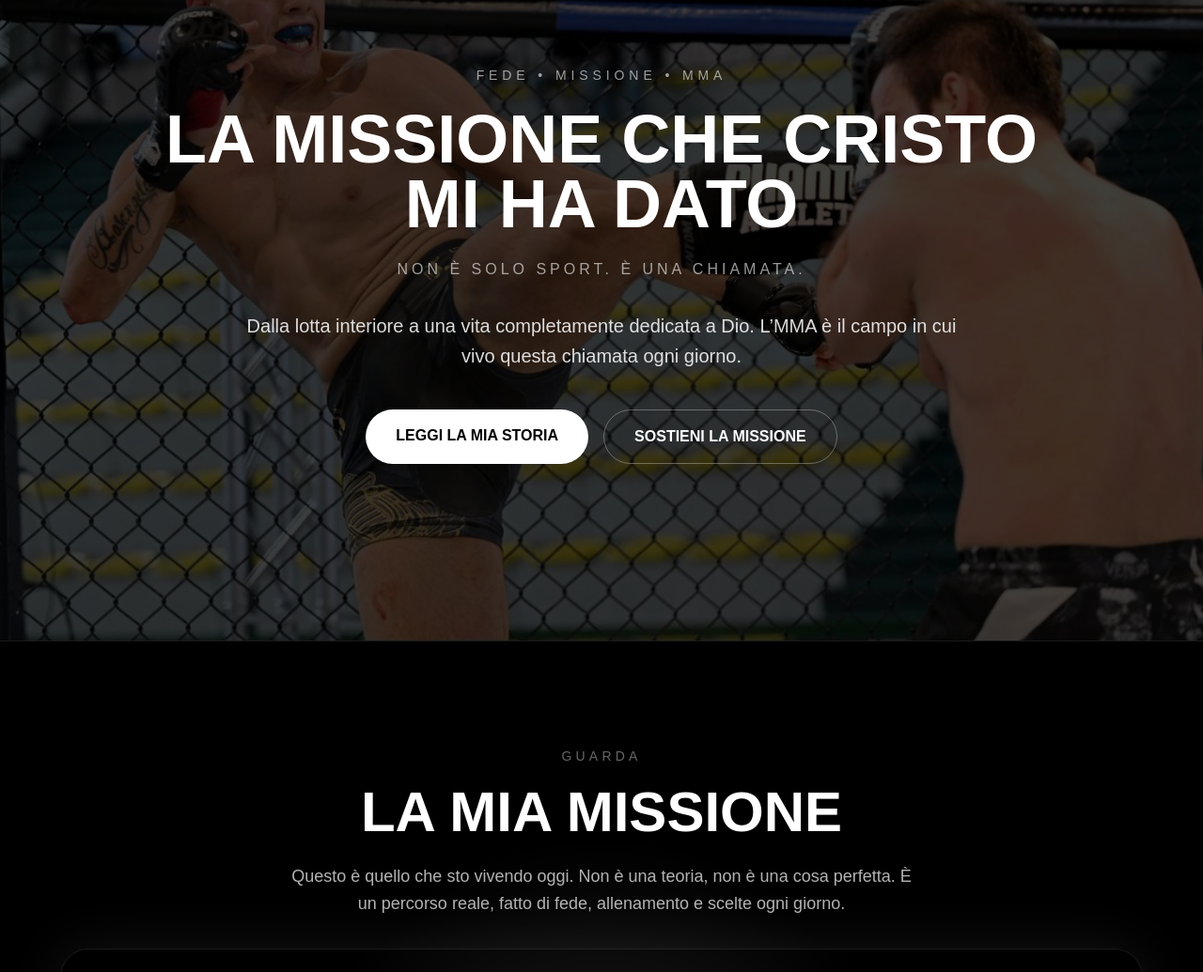
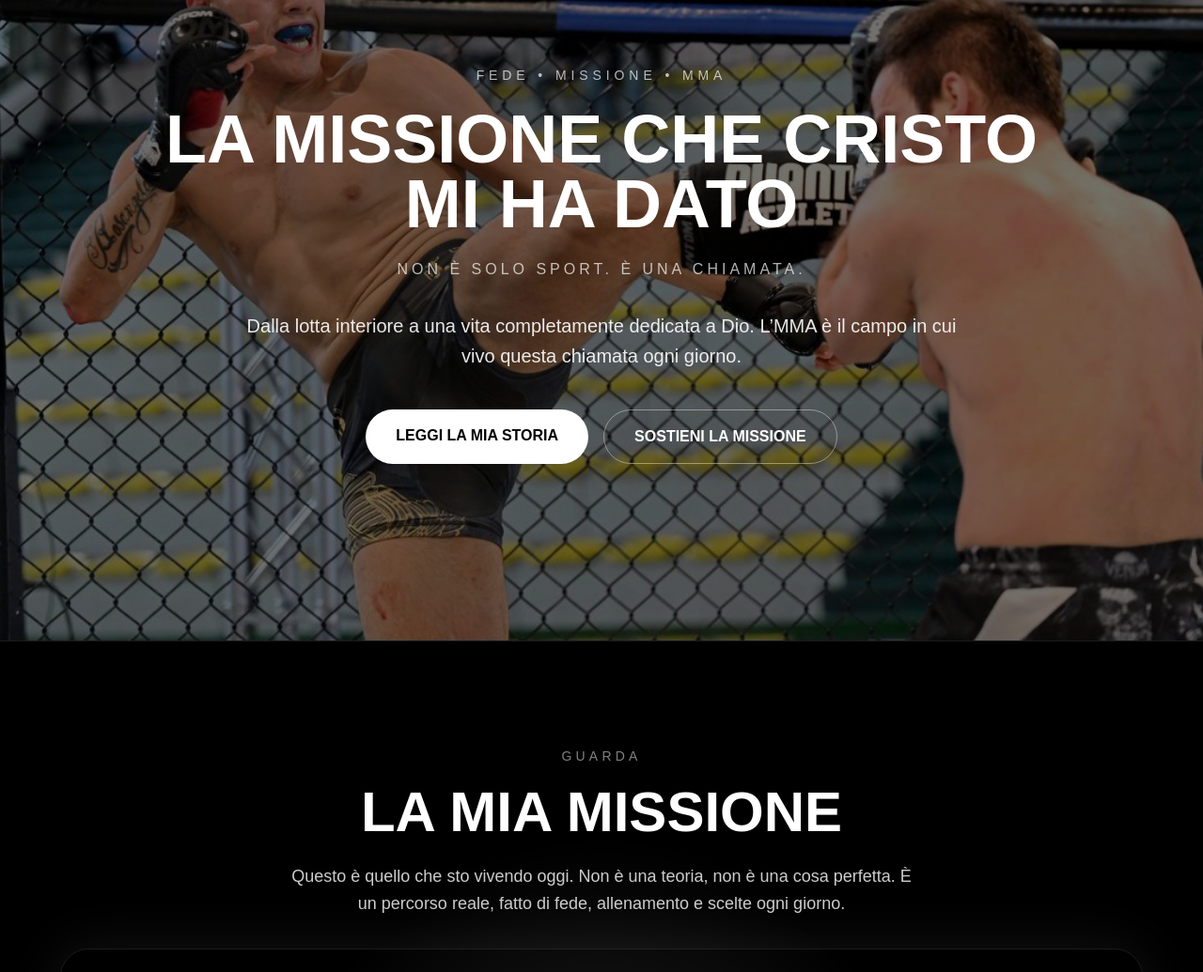
Before and after one commit to brajeel/sito-donazioni, a Next.js app: page / in a window 1280 px wide. Shown: the part 175-1210 px from the top of the page at 94% size. Built offline with nearby package versions, Linux system fonts and the light colour scheme; grey boxes are pictures that could not be loaded.

Commit message:
Update page

```diff
--- a/app/page.js
+++ b/app/page.js
@@ -7,21 +7,22 @@ export default function Home() {
 
         <img
           src="/david-mobile.jpg"
-          className="absolute inset-0 w-full h-full object-cover opacity-45 md:hidden"
+          className="absolute inset-0 w-full h-full object-cover opacity-60 md:hidden"
           alt="David Da Silva"
         />
 
         <img
           src="/david.jpg"
-          className="absolute inset-0 w-full h-full object-cover opacity-45 hidden md:block"
+          className="absolute inset-0 w-full h-full object-cover opacity-60 hidden md:block"
           alt="David Da Silva"
         />
 
-        <div className="absolute inset-0 bg-black/45"></div>
+        {/* OVERLAY PIÙ LEGGERO */}
+        <div className="absolute inset-0 bg-black/25"></div>
 
         <div className="relative z-10 max-w-5xl mx-auto text-center">
 
-          <p className="text-sm uppercase tracking-[0.35em] text-white/60 mb-6">
+          <p className="text-sm uppercase tracking-[0.35em] text-white/70 mb-6">
             FEDE • MISSIONE • MMA
           </p>
 
@@ -29,11 +30,11 @@ export default function Home() {
             LA MISSIONE CHE CRISTO MI HA DATO
           </h1>
 
-          <p className="mt-6 text-white/60 uppercase tracking-[0.25em]">
+          <p className="mt-6 text-white/70 uppercase tracking-[0.25em]">
             NON È SOLO SPORT. È UNA CHIAMATA.
           </p>
 
-          <p className="mt-8 text-lg md:text-xl text-white/85 max-w-3xl mx-auto leading-relaxed">
+          <p className="mt-8 text-lg md:text-xl text-white/90 max-w-3xl mx-auto leading-relaxed">
             Dalla lotta interiore a una vita completamente dedicata a Dio.
             L’MMA è il campo in cui vivo questa chiamata ogni giorno.
           </p>
@@ -48,7 +49,7 @@ export default function Home() {
 
             <a
               href="/sostieni"
-              className="rounded-full border border-white/30 px-8 py-4 font-bold uppercase hover:bg-white hover:text-black transition"
+              className="rounded-full border border-white/40 px-8 py-4 font-bold uppercase hover:bg-white hover:text-black transition"
             >
               SOSTIENI LA MISSIONE
             </a>
@@ -64,7 +65,7 @@ export default function Home() {
 
         <div className="relative max-w-6xl mx-auto text-center">
 
-          <p className="text-sm uppercase tracking-[0.3em] text-white/40 mb-5">
+          <p className="text-sm uppercase tracking-[0.3em] text-white/50 mb-5">
             GUARDA
           </p>
 
@@ -72,7 +73,7 @@ export default function Home() {
             LA MIA MISSIONE
           </h2>
 
-          <p className="text-white/70 text-lg max-w-2xl mx-auto mb-8 leading-relaxed">
+          <p className="text-white/80 text-lg max-w-2xl mx-auto mb-8 leading-relaxed">
             Questo è quello che sto vivendo oggi.
             Non è una teoria, non è una cosa perfetta.
             È un percorso reale, fatto di fede, allenamento e scelte ogni giorno.
@@ -130,7 +131,7 @@ export default function Home() {
       <section className="border-t border-white/10 px-6 py-24 text-center bg-black">
         <div className="max-w-4xl mx-auto">
 
-          <p className="text-sm uppercase tracking-[0.3em] text-white/40 mb-5">
+          <p className="text-sm uppercase tracking-[0.3em] text-white/50 mb-5">
             IL CUORE DEL PROGETTO
           </p>
 
@@ -138,7 +139,7 @@ export default function Home() {
             UNA VITA ARRESA A DIO CAMBIA TUTTO.
           </h2>
 
-          <p className="text-white/70 text-lg leading-relaxed">
+          <p className="text-white/80 text-lg leading-relaxed">
             Questo sito non è solo una storia. È un percorso reale.
             Una testimonianza di fede, disciplina, combattimento e trasformazione.
           </p>
```
